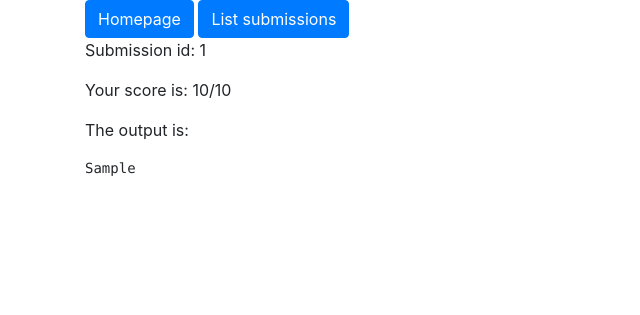
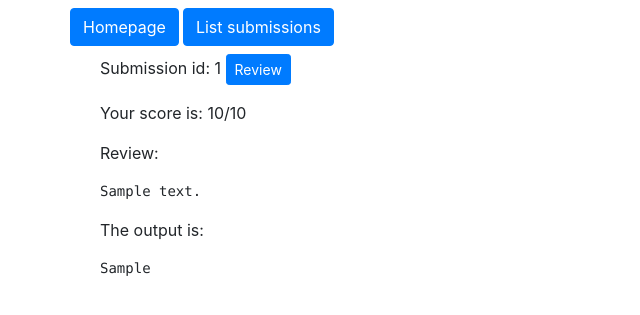
Before and after one commit to vmck/acs-interface, a Django app: page /submission/1 in a window 1280 px wide. Shown: the top 315 px of the page, without its empty margins (0-640 px from the left). Run offline with Django 3.2, Linux system fonts and the light colour scheme; a user stored in the database is signed in; tables that the repository leaves empty hold one stand-in row (values such as "Sample post"); some libraries are stand-ins or nearby versions.

Commit message:
Show review

```diff
--- a/interface/templates/interface/submission_result.html
+++ b/interface/templates/interface/submission_result.html
@@ -8,17 +8,33 @@
         <!-- Bootstrap CSS -->
         <link rel="stylesheet" href="https://unpkg.com/bootstrap@4.3.1/dist/css/bootstrap.min.css">
 
+        <!-- Holly Javascript -->
+        <script src="http://unpkg.com/jquery@3.2.1/dist/jquery.js"></script>
+        <script src="https://unpkg.com/bootstrap@4.3.1/dist/js/bootstrap.js"></script>
+
         <title>VMCK</title>
+
+        {% include "interface/review_modal.html" %}
     </head>
 
     <body>
         <div class="container">
-            <a class="btn btn-primary" href='{{ homepage_url }}'>Homepage</a>
-            <a class="btn btn-primary" href='{{ submission_list_url }}'>List submissions</a>
-            <p>Submission id: {{ sub.id }}</p>
-            <p>Your score is: {{ sub.score }}/{{ sub.assignment.max_score }}</p>
-            <p>The output is:</p>
-            <pre><samp>{{ sub.output }}</samp></pre>
+            <div class="row mb-2 mt-2">
+                <a class="btn btn-primary mr-1" href='{{ homepage_url }}'>Homepage</a>
+                <a class="btn btn-primary" href='{{ submission_list_url }}'>List submissions</a>
+            </div>
+            <div class="container">
+                <p>Submission id: {{ sub.id }}
+                {% if current_user.is_staff %}
+                    <button type="button" class="btn btn-primary btn-sm align-middle" data-toggle="modal" data-target="#review" data-id="{{ sub.id }}">Review</button>
+                {% endif %}
+                </p>
+                <p>Your score is: {{ sub.score }}/{{ sub.assignment.max_score }}</p>
+                <p>Review:</p>
+                <pre>{{ sub.review_message }}</pre>
+                <p>The output is:</p>
+                <pre><samp>{{ sub.output }}</samp></pre>
+            </div>
         </div>
     </body>
 </html>
--- a/interface/views.py
+++ b/interface/views.py
@@ -92,7 +92,7 @@ def review(request, pk):
         submission.review_message = request.POST['review-code']
         submission.save()
 
-    return redirect(submission_list)
+    return redirect(request.META['HTTP_REFERER'])
 
 
 @login_required
@@ -110,7 +110,6 @@ def submission_list(request):
                   {'subs': subs,
                    'homepage_url': redirect(homepage).url,
                    'sub_base_url': redirect(submission_list).url,
-                   'current_user': request.user,
                    'logout_url': redirect(logout_view).url})
 
 
@@ -120,6 +119,7 @@ def submission_result(request, pk):
 
     return render(request, 'interface/submission_result.html',
                   {'sub': sub,
+                   'current_user': request.user,
                    'homepage_url': redirect(homepage).url,
                    'submission_list_url': redirect(submission_list).url})
 
```
Also changed, not shown: interface/templates/interface/submission_list.html (+0 -11 lines).
